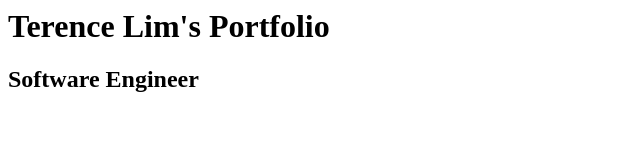
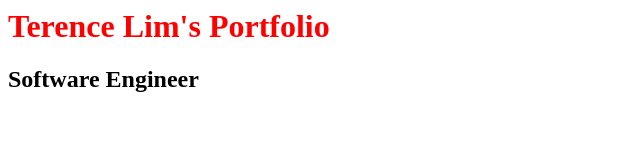
Before and after one commit to terencelimsayjian/portfolio, a plain HTML site: page index.html in a window 1280 px wide. Shown: the whole page, without its empty margins (0-640 px from the left). Drawn offline with Linux system fonts and the light colour scheme.

Commit message:
Adfd html boilerplate and css file

```diff
--- a/index.html
+++ b/index.html
@@ -1,3 +1,11 @@
-<h1>Terence Lim's Portfolio</h1>
+<html>
 
-<h2>Software Engineer</h2>
+    <head>
+        <link rel="stylesheet" href="style.css">
+    </head>
+
+    <body>
+        <h1>Terence Lim's Portfolio</h1>
+        <h2>Software Engineer</h2>
+    </body>
+</html>
--- /dev/null
+++ b/style.css
@@ -0,0 +1,3 @@
+h1 {
+    color: red;
+}
```
